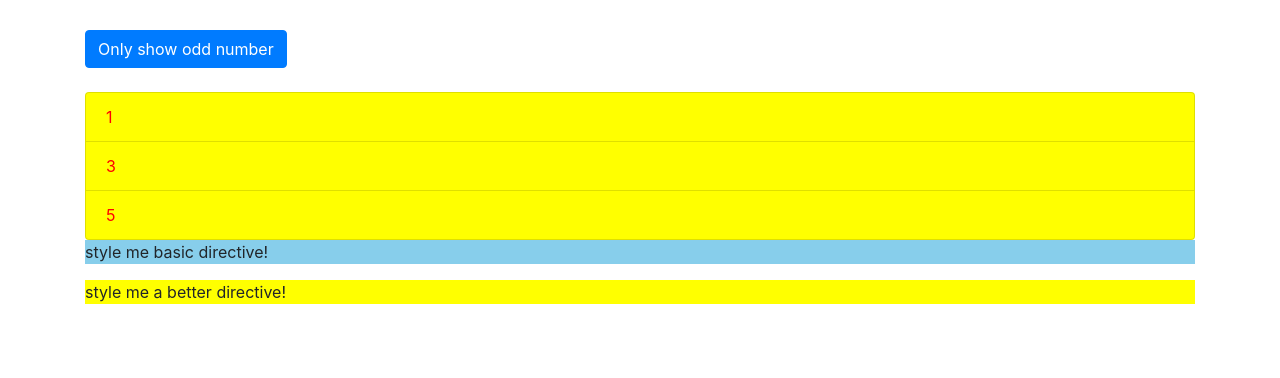
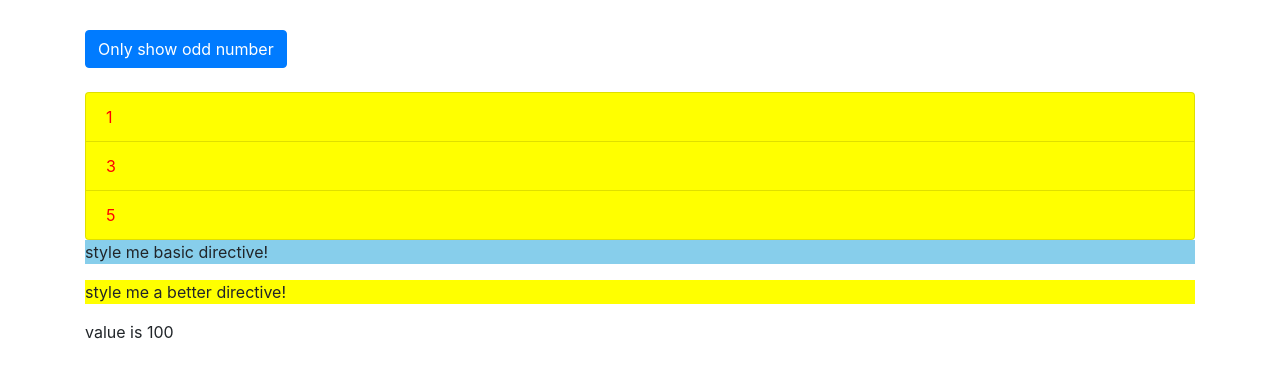
Before and after one commit to kolipatelkishan786/projectoddeven, an Angular app: page / in a window 1280 px wide. Shown: the top 378 px of the page. Built offline with nearby package versions, Linux system fonts and the light colour scheme.

Commit message:
92 Understanding ngSwitch.

```diff
--- a/src/app/app.component.html
+++ b/src/app/app.component.html
@@ -39,6 +39,12 @@
       </ul>
       <p appBasicHighlight>style me basic directive!</p>
       <p [appBetterHighlight]="'red'" defaultColor="yellow">style me a better directive!</p>
+      <div [ngSwitch]="value">
+        <p *ngSwitchCase="5">value is 5</p>
+        <p *ngSwitchCase="10">value is 10</p>
+        <p *ngSwitchCase="100">value is 100</p>
+        <p *ngSwitchDefault>value is default</p>
+      </div>
     </div>
   </div>
 </div>
--- a/src/app/app.component.ts
+++ b/src/app/app.component.ts
@@ -10,4 +10,5 @@ export class AppComponent {
   oddNumbers = [1, 3, 5];
   evenNumbers = [2, 4];
   onlyOdd = false;
+  value = 100;
 }
```
